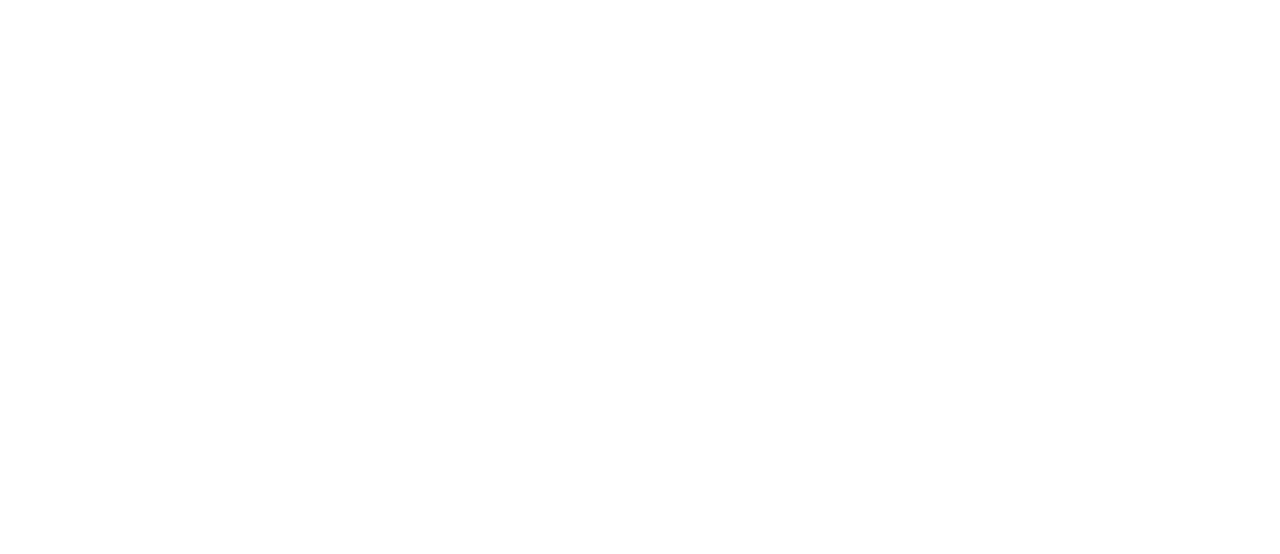
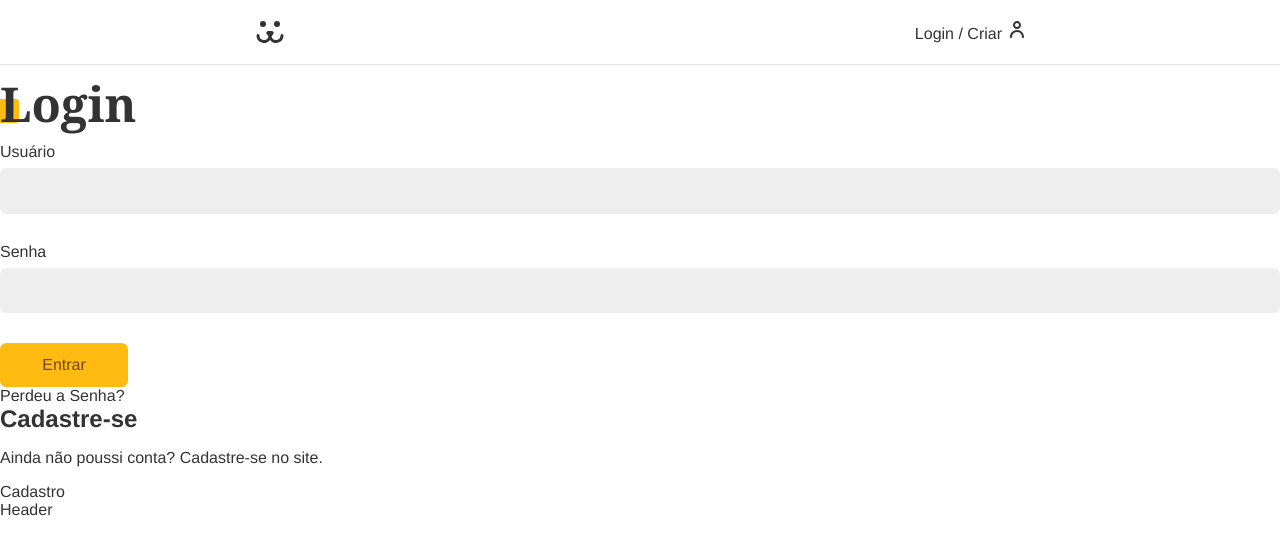
Before and after one commit to alucard93/Dogs, a React (Vite) app: page /conta in a window 1280 px wide. Before the commit this address had no page. Shown: the top 554 px of the page. Built offline with nearby package versions, Linux system fonts and the light colour scheme.

Commit message:
feat: Login
estilização do login

```diff
--- a/src/components/Header/Header.jsx
+++ b/src/components/Header/Header.jsx
@@ -9,7 +9,7 @@
 import { LoginContext } from '../../contenxt/LoginProvider/LoginProvider'
 
 export const Header = () => {
-  const { data } = useContext(LoginContext)
+  const { data, userLogout } = useContext(LoginContext)
   return (
     <HeaderContainer>
       <Container className="nav">
@@ -20,12 +20,15 @@
         {data ? (
           <Link className="login" to="/conta">
             {data.username}
+            <button onClick={ userLogout }>Sair</button>
           </Link>
+
         ) : (
           <Link className="login" to="/login">
             Login / Criar
           </Link>
         )}
+
       </Container>
     </HeaderContainer>
   )
--- a/src/contenxt/LoginProvider/LoginProvider.jsx
+++ b/src/contenxt/LoginProvider/LoginProvider.jsx
@@ -1,4 +1,7 @@
 import { createContext, useContext, useEffect, useState } from 'react'
+
+import { useNavigate } from 'react-router-dom'
+
 import {
   requestSessionUser,
   requestValidationToken,
@@ -14,6 +17,8 @@
   const [loading, setLoading] = useState(false)
   const [error, setError] = useState(null)
 
+  const navigate = useNavigate()
+
   async function autoLogin() {
     const token = localStorage.getItem('@DOGS')
 
@@ -21,14 +26,13 @@
       try {
         setError(null)
         setLoading(true)
+        setLogin(true)
         const res = await requestValidationToken(token)
 
         GetUser(token)
-
       } catch (error) {
-        console.log('Erro na validação do token:', error)
+        userLogout()
         setError(error)
-
       } finally {
         setLoading(false)
       }
@@ -43,7 +47,6 @@
     try {
       const res = await requestGetUser(token)
       setData(res)
-
     } catch (error) {
       console.log(error)
     }
@@ -51,20 +54,47 @@
 
   async function sessionUser(data) {
     try {
+      setError(null)
+      setLoading(true)
       const res = await requestSessionUser(data)
       localStorage.setItem('@DOGS', res.token)
       setToken(res.token)
       setLogin(true)
 
       GetUser(res.token)
+      navigate('/conta')
+
     } catch (error) {
+      setLogin(false)
       console.log(error)
-      throw new Error('puts')
+    } finally {
+      setLoading(false)
     }
   }
 
+  async function userLogout() {
+    setData(null)
+    setError(null)
+    setLoading(false)
+    setLogin(false)
+
+    localStorage.removeItem('@DOGS')
+    navigate('/login')
+  }
+
   return (
-    <LoginContext.Provider value={{ token, setToken, sessionUser, data }}>
+    <LoginContext.Provider
+      value={{
+        token,
+        data,
+        error,
+        loading,
+        login,
+        setToken,
+        sessionUser,
+        userLogout,
+      }}
+    >
       {children}
     </LoginContext.Provider>
   )
--- a/src/page/Login/Login.jsx
+++ b/src/page/Login/Login.jsx
@@ -1,5 +1,6 @@
-import React from 'react'
-import { Route, Routes } from 'react-router-dom'
+import React, { useContext } from 'react'
+import { Navigate, Route, Routes } from 'react-router-dom'
+import { LoginContext } from '../../contenxt/LoginProvider/LoginProvider'
 import { LoginCreate } from './LoginCreate/LoginCreate'
 import { LoginForm } from './LoginForm/LoginForm'
 import { LoginPasswordLost } from './LoginPasswordLost/LoginPasswordLost'
@@ -7,6 +8,7 @@
 
 
 export const Login = () => {
+
   return (
     <div>
       <Routes>
--- a/src/page/Login/LoginForm/LoginForm.jsx
+++ b/src/page/Login/LoginForm/LoginForm.jsx
@@ -1,5 +1,6 @@
 import React, { useContext, useState } from 'react'
 import { Link } from 'react-router-dom'
+
 import { useForm } from 'react-hook-form'
 
 import { yupResolver } from '@hookform/resolvers/yup'
@@ -11,7 +12,7 @@
 import { Button } from '../../../components/Button/Button'
 
 export const LoginForm = () => {
-  const { token, setToken, sessionUser } = useContext(LoginContext)
+  const { token, setToken, sessionUser, loading } = useContext(LoginContext)
 
   const {
     register,
@@ -31,8 +32,8 @@
   }
 
   return (
-    <LoginFormContainer>
-      <h1>Login</h1>
+    <LoginFormContainer className="animeLeft">
+      <h1 className="title">Login</h1>
       <form onSubmit={handleSubmit((data) => handleSubmitLogin(data))}>
         <Input
           label="Usuário"
@@ -50,10 +51,24 @@
           register={register}
           errosMessage={errors.password?.message?.toString()}
         />
+        {loading ? (
+          <Button disabled>Carregando</Button>
+        ) : (
+          <Button>Entrar</Button>
+        )}
+      </form>
 
-        <Button>Entrar</Button>
-      </form>
-      <Link to="/login/criar">Cadastro</Link>
+      <Link className="perdeu" to="/login/perdeu">
+        Perdeu a Senha?
+      </Link>
+
+      <div className="cadastro">
+        <h2 className="subtitle">Cadastre-se</h2>
+        <p>Ainda não poussi conta? Cadastre-se no site.</p>
+        <Link className="buttonCreate" to="/login/criar">
+          Cadastro
+        </Link>
+      </div>
     </LoginFormContainer>
   )
 }
--- a/src/routes/routes.jsx
+++ b/src/routes/routes.jsx
@@ -11,6 +11,7 @@
       <Route path="/" element={<DefaultLayots />}>
         <Route path="/" element={<Home />} />
         <Route path="/login/*" element={<Login />} />
+        <Route path="/conta" element={<Login />} />
       </Route>
     </Routes>
   )
--- a/src/styles/global.js
+++ b/src/styles/global.js
@@ -38,8 +38,43 @@
 
   a {
     text-decoration: none;
+    color: #333;
   }
 
+  .title {
+    font-family: var(--type-second);
+    line-height: 1;
+    font-size: 3rem;
+    margin: 1rem 0;
+    position: relative;
+    z-index: 1;
+  }
+
+  .title::after {
+    content: '';
+    display: block;
+    width: 1.5rem;
+    height: 1.5rem;
+    background: #fb1;
+    position: absolute;
+    bottom: 5px;
+    left: -5px;
+    border-radius: 0.2rem;
+    z-index: -1;
+  }
+
+  .animeLeft{
+    opacity: 0;
+    transform: translateX(-20px);
+    animation: animeLeft 0.3s forwards;
+  }
+
+  @keyframes animeLeft {
+    to {
+      opacity: 1;
+      transform: initial;
+    }
+  }
 
 `
 export const Container = styled.div`
```
